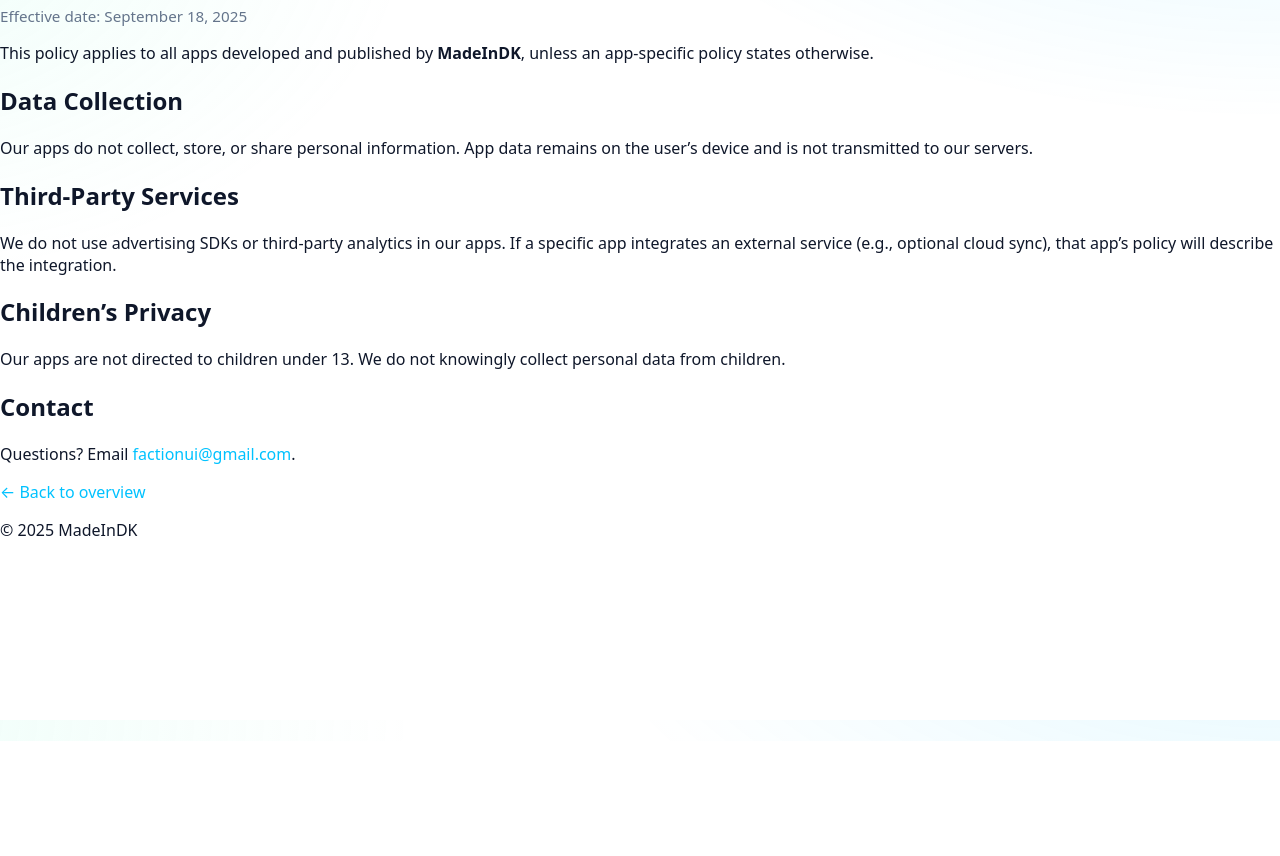
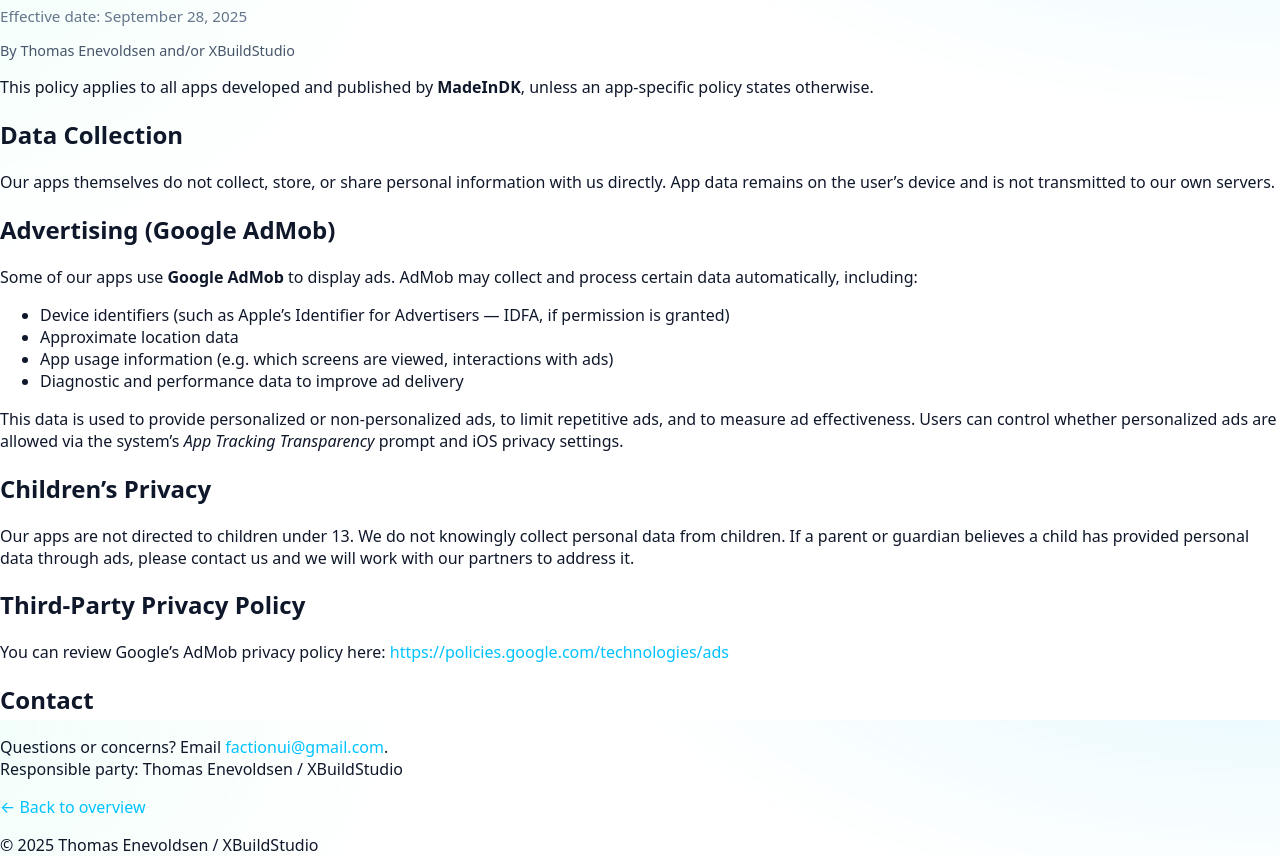
Before and after one commit to Madeindk/ReflexRealm, a plain HTML site: page privacy.html in a window 1280 px wide. Shown: the part 80-936 px from the top of the page. Before the commit the page ends 821 px from the top, so only its background shows below. Drawn offline with Linux system fonts and the light colour scheme.

Commit message:
Update privacy.html

```diff
--- a/privacy.html
+++ b/privacy.html
@@ -3,35 +3,53 @@
 <head>
   <meta charset="utf-8">
   <meta name="viewport" content="width=device-width,initial-scale=1">
-  <title>General Privacy Policy — MadeInDK</title>
+  <title>Privacy Policy — MadeInDK</title>
   <link rel="stylesheet" href="style.css">
 </head>
 <body>
   <header>
-    <h1>General Privacy Policy</h1>
-    <p style="color:#64748b;font-size:0.95rem">Effective date: September 18, 2025</p>
+    <h1>Privacy Policy</h1>
+    <p style="color:#64748b;font-size:0.95rem">Effective date: September 28, 2025</p>
+    <p style="font-size:0.9rem;color:#475569">
+      By Thomas Enevoldsen and/or XBuildStudio
+    </p>
   </header>
 
   <main>
     <p>This policy applies to all apps developed and published by <strong>MadeInDK</strong>, unless an app-specific policy states otherwise.</p>
 
     <h2>Data Collection</h2>
-    <p>Our apps do not collect, store, or share personal information. App data remains on the user’s device and is not transmitted to our servers.</p>
+    <p>Our apps themselves do not collect, store, or share personal information with us directly. App data remains on the user’s device and is not transmitted to our own servers.</p>
 
-    <h2>Third-Party Services</h2>
-    <p>We do not use advertising SDKs or third-party analytics in our apps. If a specific app integrates an external service (e.g., optional cloud sync), that app’s policy will describe the integration.</p>
+    <h2>Advertising (Google AdMob)</h2>
+    <p>Some of our apps use <strong>Google AdMob</strong> to display ads. AdMob may collect and process certain data automatically, including:</p>
+    <ul>
+      <li>Device identifiers (such as Apple’s Identifier for Advertisers — IDFA, if permission is granted)</li>
+      <li>Approximate location data</li>
+      <li>App usage information (e.g. which screens are viewed, interactions with ads)</li>
+      <li>Diagnostic and performance data to improve ad delivery</li>
+    </ul>
+    <p>This data is used to provide personalized or non-personalized ads, to limit repetitive ads, and to measure ad effectiveness. Users can control whether personalized ads are allowed via the system’s <em>App Tracking Transparency</em> prompt and iOS privacy settings.</p>
 
     <h2>Children’s Privacy</h2>
-    <p>Our apps are not directed to children under 13. We do not knowingly collect personal data from children.</p>
+    <p>Our apps are not directed to children under 13. We do not knowingly collect personal data from children. If a parent or guardian believes a child has provided personal data through ads, please contact us and we will work with our partners to address it.</p>
+
+    <h2>Third-Party Privacy Policy</h2>
+    <p>You can review Google’s AdMob privacy policy here:
+      <a href="https://policies.google.com/technologies/ads" target="_blank" rel="noopener">
+        https://policies.google.com/technologies/ads
+      </a>
+    </p>
 
     <h2>Contact</h2>
-    <p>Questions? Email <a href="mailto:factionui@gmail.com">factionui@gmail.com</a>.</p>
+    <p>Questions or concerns? Email <a href="mailto:factionui@gmail.com">factionui@gmail.com</a>.<br>
+       Responsible party: Thomas Enevoldsen / XBuildStudio</p>
 
     <p><a href="index.html">← Back to overview</a></p>
   </main>
 
   <footer>
-    © <span id="y"></span> MadeInDK
+    © <span id="y"></span> Thomas Enevoldsen / XBuildStudio
   </footer>
   <script>
     document.getElementById('y').textContent = new Date().getFullYear();
```
